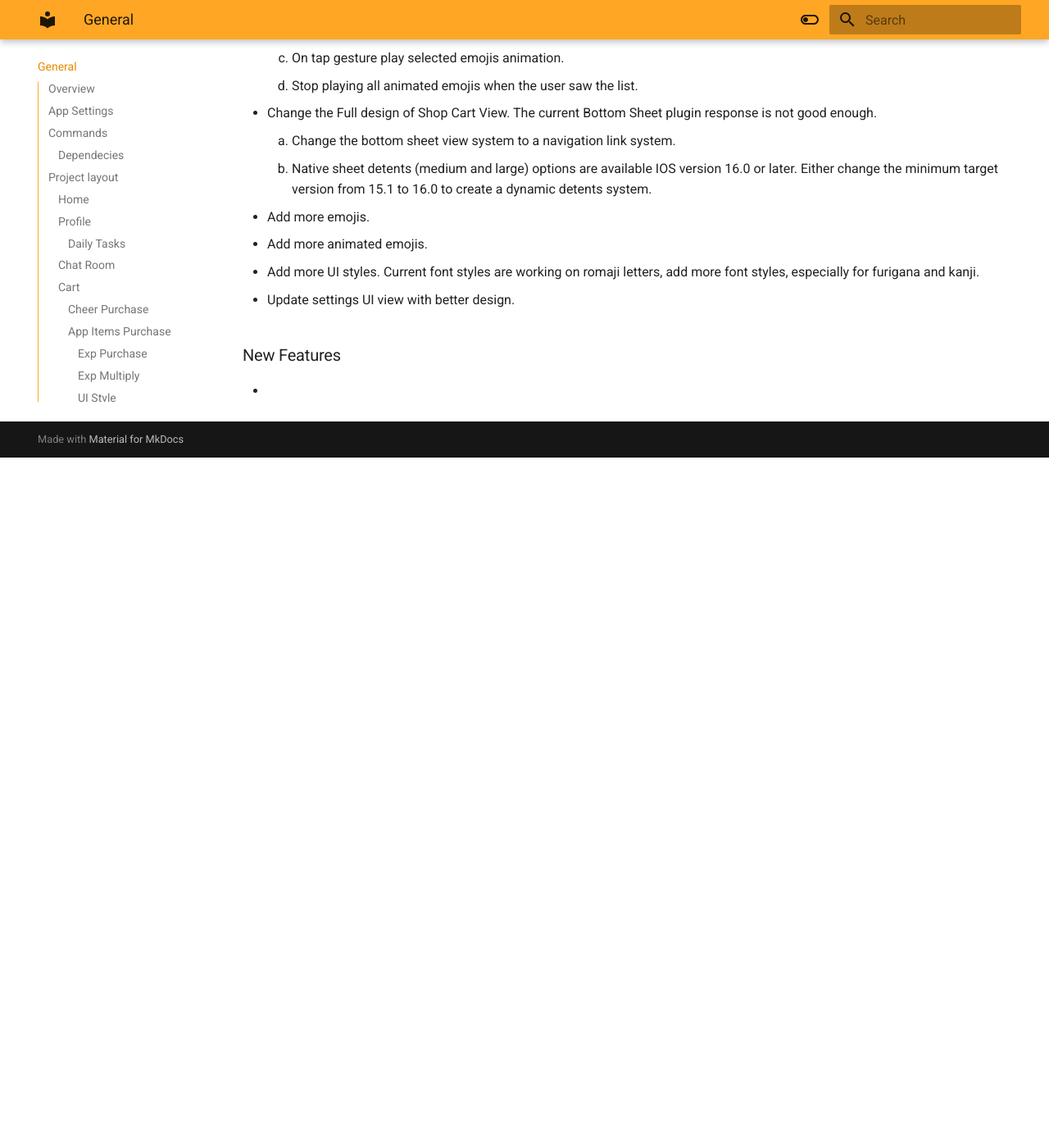
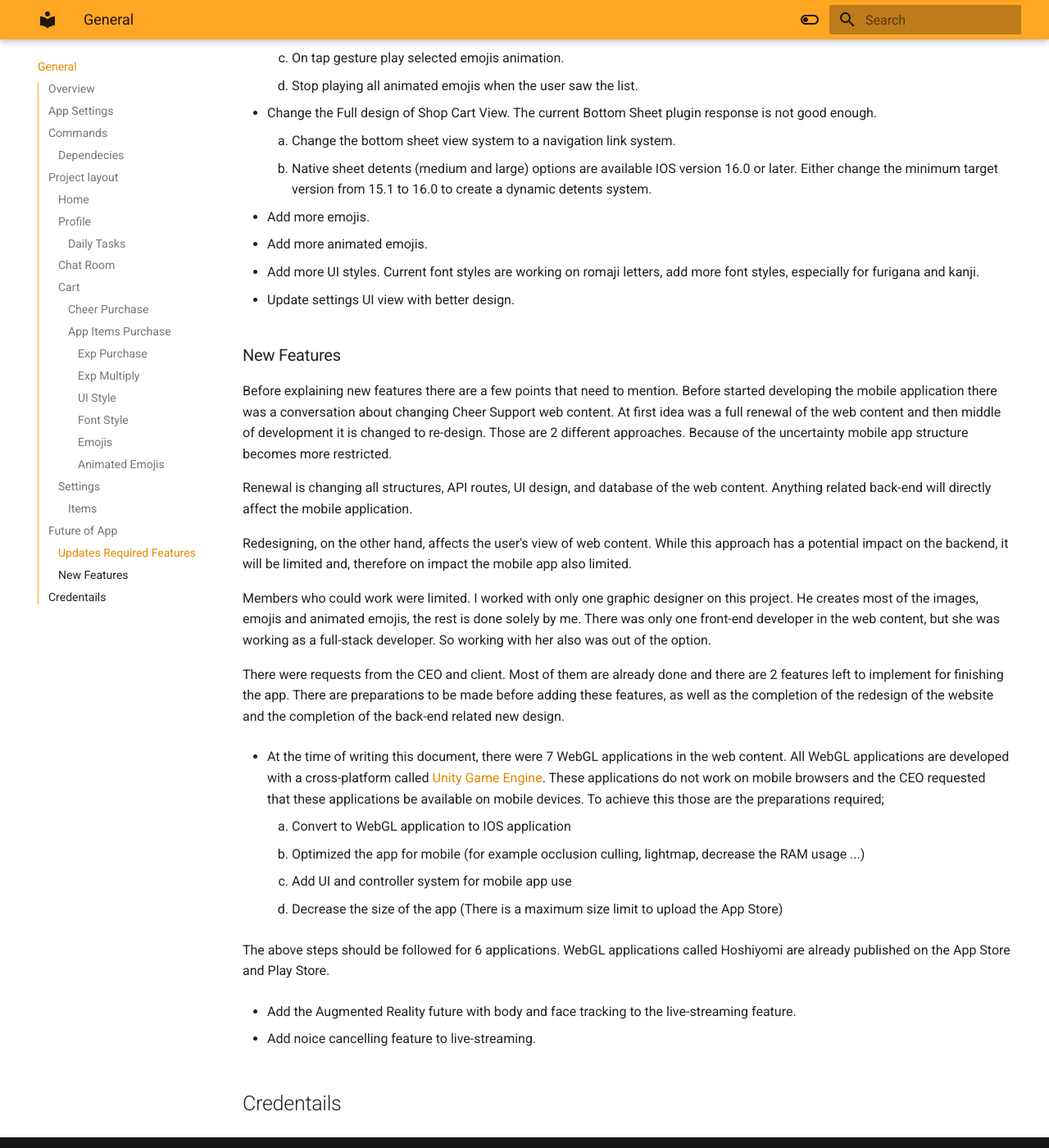
Before and after one commit to infotus/mobile-app-docs, an MkDocs documentation site: the page built from docs/index.md, in a window 1280 px wide and 1400 px high, scrolled down 5939 px. Shown: the whole window at 82% size. Built offline with MkDocs 1.6.1 and Material for MkDocs 9.7.7, drawn with Linux system fonts in a browser that asks for light colours; before the commit the page ends 6497 px from its top, so only the background shows below that.

Commit message:
new features section

```diff
--- a/docs/index.md
+++ b/docs/index.md
@@ -1,5 +1,7 @@
 # General
+
 ## Overview
+
 This documentation is for Cheer Supports app IOS version.
 
 This mobile application is the application of the Cheer Supports Website. It has been developed using the web-view method to ensure familiarity and display information about the events regularly and automatically. It also has additional features to cover the minimum features and requirements of a web-view app to publish in the Apple Store.
@@ -51,6 +53,7 @@ Framework: SwiftUI
 
 
 ## Commands
+
 - Either use this step
 Install GitHub Desktop software [MacOS](https://central.github.com/deployments/desktop/desktop/latest/darwin)
 Follow [this](https://docs.github.com/en/desktop/adding-and-cloning-repositories/cloning-and-forking-repositories-from-github-desktop) steps for cloning repository.
@@ -88,6 +91,7 @@ https://github.com/googleapis/google-auth-library-swift.git
 
 
 ## Project layout
+
 [This](img/navigation/fullnavigation.png) is full navigation layout
 ### Home
 [Home](img/navigation/homeview.png) is linked to [Profile](img/navigation/profileview.png),  [Chat](img/navigation/chatroomview.png), [Cheer](img/navigation/shopcheerview.png) --> [Items](img/navigation/shopitemview.png) and [Settings](img/navigation/settingsview.png) views through buttons.
@@ -97,6 +101,7 @@ User has to be login both app and website login system otherwise streaming butto
 Users can register through website.
 
 ### Profile
+
 [Profile](img/navigation/profileview.png) is linked to [Daily Tasks](img/navigation/dailytasksview.png), [Signin](img/navigation/siginview.png), [Exp Purchase](img/navigation/expbuy.png) and [Cheer](img/navigation/shopcheerview.png) through the buttons.
 
 This view divided 3 main stack [views](img/layout/profilelayout.png). User level section has Login button link to Sigin view. All user informations are saved Firebase DB --> Users --> UUID (uniqe id generated by Firebase).
@@ -106,19 +111,24 @@ Reward Section contain only ui views.
 Level up section is has 3 buttons and linked to exp card purchase view, daily tasks view and Cheer purchase view respectively.
 
 #### Daily Tasks
+
 [Daily](img/navigation/dailytasksview.png) is only linked to Profile view. Divided 3 main stack [views](img/layout/dailytaskslayout.png).  User Info section;  most of datas are retrieve from Firebase database, only cheer data value retrieve from AWS database. Daily Login section; contain UI view and related functions. Daily Missions section; Information about mission and button for collecting reward, buttons are will active when user finised the task otherwise will be inactive. Active buttons color is orange, inactive buttons color is gray. Every task has different shop points and exp point.
 
 ### Chat Room
+
 [Chat](img//navigation/chatroomview.png) is linked to [Signin](img/navigation/siginview.png) and [Home](img/navigation/homeview.png) through to butttons in Top section [view](img/layout/chatroomlayout.png). Chat section shows list of the message save in Firebase --> Msgs documents. Bottom section; image picker and emoji view list hidden under plus "+" button and send button will hidden until user type any text or select any image(or emoji).  Top section and Section backgrounds are synchronized with ui button style.
 
 ### Cart
+
 Shop Cart has simple stack [view](img/layout/shopcartlayout.png) tab buttons and view sections view section. View section shows cheer purchase view (default view) and app item purchase view. The shop cart view is linked only to the home view. Other content shows as a subview using the Bottom Sheet plugin. The toolbar contains shop points and the total cheer the user has.
 
 
 #### Cheer Purchase
+
 There are 7 [Cheer](img/navigation/shopcheerview.png) purchase products available.  500, 1000, 3000, 5000, 10000, 30000, and 50000 products are listed in view. If the user not logged in it will shows a notification. After successfulll purchase it will shows a notification.
 
 #### App Items Purchase
+
 There are 6 subview exist in App Item [View](img/navigation/shopitemview.png). All subviews has 2 detents; medium and large.  Detents are dynamically adjusted the [subview](img/layout/shopcartlayout.png) height.
 
 There are 3 purchase notification;
@@ -131,29 +141,36 @@ these notification are implemented in all app item purchase system.
 
 
 ##### Exp Purchase
+
 Simple a stack [view](img/layout/expbuylayout.png) with a purchase button. Detents set medium as default value. The maximum number of card purchases at a time has been determined as 99.
 
 ##### Exp Multiply
+
 A [view](img/layout/expmultiplylayout.png) contain 3 stack views. Stack view contain information text and button. On button click it will show a confirmation dialog.
 
 ##### UI Style
+
 There are 3 main stack [views](img/layout/uiitems.gif). These are button styles(3 items), background images(6 items) and backround color(6 items). All items can be purchased either with Cheer or Point. On Items click will show purchase options dialog. Every item group prices are different, button styles are each 500 Cheer or 500 Point, background images are each 200 Cheer or Point and background colors are each 50 Cheer or Point. Button Styles are set with a uniqe background images and background images and background color can be used in chat room background settings.
 
 ##### Font Style
+
 There are 2 main stack [views](img/layout/fontstylelayout.png).  These are font colors (6 items) and font styles(4 items). All items can be purchased either with Cheer or Point. On Items click will show purchase options dialog. Every items can be purchase  50 Cheer or 50 Point. Font style and font color can effect chat message text style.
 
 Note: Currently font style not effect logographic kanjis and furigana
 
 ##### Emojis
+
 There are 5 items using same view model within only stack [view](img/layout/emojilayout.png) shows a list view.
 List items are clickable and show full list of the emoji group items. Items can be purhcase with cheer only and each emoji group is cost 500 cheer. On list clicked will show a [popover](img/layout/emojilistlayout.png).
 
 
 ##### Animated Emojis
+
 There are 5 items using same view model within only stack [view](img/layout/stickerlayout.png) shows a list view.
 List items are clickable and show full list of the emoji group items. Items can be purhcase with cheer only and each emoji group is cost 1000 cheer. On list clicked will show a [popover](img/layout/stickerlistlayout.mp4).
 
 ### Settings
+
 [Settings](img/navigation/settingsview.png) is connected Home and Item views. Settings is divided for 3 sections.
 
 1. General
@@ -168,6 +185,7 @@ Others section has 3 settings one of them share the application. the other is a
 
 
 #### Items
+
 Item Lists [Owned Items](img/navigation/owneditemlist.png) connect to Settings view. Divided 4 section with section header. All datas are saved in Owned Items array of users Firebase data collection. All settings effects only app view and styles, there is no effect on Cheer Supports webview also chat items cannot be use in streaming chat.
 
 1. Background; This is for chat room message area background design settings. Onclick shows a menu, if the user has any color or image will show the submenu as Color or Images, and other default and cancel options available in the menu view list. "Background" text is clickable. For better performace all Horizontal Stack view should be button.
@@ -179,9 +197,11 @@ Item Lists [Owned Items](img/navigation/owneditemlist.png) connect to Settings v
 4. Chat Items; Currently we have emojis and animated emojis items can be used in the app chat system. It is a dropdown list and shows a list of chat items purchased as text. List items are non-clickable.
 
 ## Future of App
+
 There are a couple of features that need to be added and some that need to be updated for better app quality. It will be divided into 2 sections New Features and Updates Required Features. Couldn't put the app in stress tests. Based on my testing some features consume too much RAM for example animated emojis in the empty chat consume an average 30 mb when adding images or animated emojis it will rise to 100 mb. By following SDWebImageSwiftUI documentation instructions for cache managing decrease ram usage to 70 mb. Need additional measurements to further decrease for better performance. Some features need to be added (some of them are requested from the client).
 
 ### Updates Required Features
+
 All of these suggestions are for better user experience and better app performance.  Feel free to implement solutions If you notice different issue(s) or have better solutions. Overall we are developers, and building the best products is our first task.
 
 -  Webview is loading slowly. Excluding external reasons (non-app related reasons like wireless connection speed, connection signal quality, mobile phone CPU speed, RAM capacity of the phone, IOS version, etc.) there are multiple solutions to improve app quality.
@@ -208,8 +228,33 @@ All of these suggestions are for better user experience and better app performan
 - Update settings UI view with better design.
 
 
+
 ### New Features
--
+
+ Before explaining new features there are a few points that need to mention. Before started developing the mobile application there was a conversation about changing Cheer Support web content. At first idea was a full renewal of the web content and then middle of development it is changed to re-design. Those are 2 different approaches. Because of the uncertainty mobile app structure becomes more restricted.
+
+ Renewal is changing all structures, API routes, UI design, and database of the web content. Anything related back-end will directly affect the mobile application.
+
+ Redesigning, on the other hand, affects the user's view of web content. While this approach has a potential impact on the backend, it will be limited and, therefore on impact the mobile app also limited.
+
+ Members who could work were limited. I worked with only one graphic designer on this project. He creates most of the images, emojis and animated emojis, the rest is done solely by me. There was only one front-end developer in the web content, but she was working as a full-stack developer. So working with her also was out of the option.
+
+ There were requests from the CEO and client. Most of them are already done and there are 2 features left to implement for finishing the app. There are preparations to be made before adding these features, as well as the completion of the redesign of the website and the completion of the back-end related new design.
+
+ - At the time of writing this document, there were 7 WebGL applications in the web content. All WebGL applications are developed with a cross-platform called [Unity Game Engine](https://unity.com/). These applications do not work on mobile browsers and the CEO requested that these applications be available on mobile devices. To achieve this those are the preparations required;
+
+    1. Convert to WebGL application to IOS application
+    2. Optimized the app for mobile (for example occlusion culling, lightmap, decrease the RAM usage ...)
+    3. Add UI and controller system for mobile app use
+    4. Decrease the size of the app (There is a maximum size limit to upload the App Store)
+
+ The above steps should be followed for 6 applications. WebGL applications called Hoshiyomi are already published on the App Store and Play Store.
+
+ - Add the Augmented Reality future with body and face tracking to the live-streaming feature.
+
+ - Add noice cancelling feature to live-streaming.
 
 
-<!-- ## Credentails -->
+
+
+## Credentails
--- a/mkdocs.yml
+++ b/mkdocs.yml
@@ -2,6 +2,10 @@ site_name: Cheer Supports IOS App Documentation
 plugins:
   - search
   - open-in-new-tab
+
+extra_css:
+  - style.css
+
 theme:
   nav:
   - Home: index.md
@@ -10,7 +14,7 @@ theme:
   name: material
   features:
     - navigation.tabs
-    # - navigation.sections
+    - navigation.sections
     - navigation.expand
     - navigation.prune
     - navigation.indexes
```
